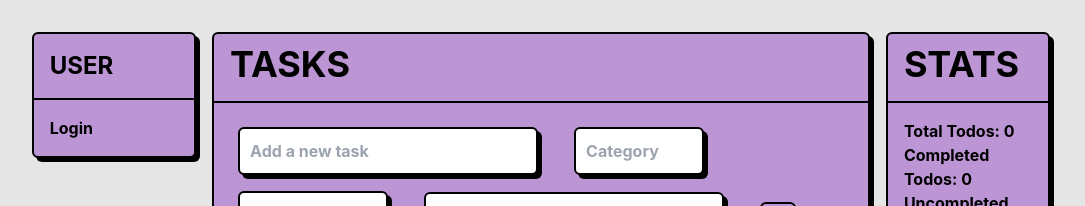
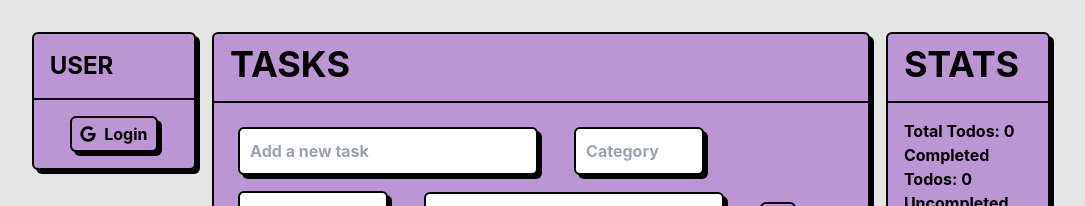
Before and after one commit to ehoffman66/todo, a React (Create React App) app: page / in a window 1280 px wide. Shown: the top 206 px of the page, without its empty margins (91-1176 px from the left). Built offline with nearby package versions, Linux system fonts and the light colour scheme; no server answers.

Commit message:
Refactor login and logout buttons in App.js. Style them with the button compoent and logo for Google

```diff
--- a/src/App.js
+++ b/src/App.js
@@ -12,8 +12,8 @@ import StatsCard from './components/StatsCard';
 import GoalsCard from './components/GoalsCard';
 import { FaListAlt } from 'react-icons/fa';
 import { BrowserRouter as Router, Route, Routes } from 'react-router-dom';
-import { Link } from 'react-router-dom';
 import Avatar from './components/Avatar';
+import { FaGoogle } from 'react-icons/fa';
 
 function App() {
    const [user, setUser] = useState(null);
@@ -393,7 +393,6 @@ function App() {
                <div className="flex flex-col md:flex-row justify-center">
                   <div className="w-full md:w-2/12 md:mr-4 mb-6 md:mb-2">
                      <Card
-                        className="p-4"
                         backgroundColor={cardColor}
                         heading={<span className="text-2xl">USER</span>}
                         paragraph={
@@ -406,10 +405,16 @@ function App() {
                                        <p className="text-lg">{user.lastName}</p>
                                     </div>
                                  </div>
-                                 <button onClick={handleLogout} className="mt-4">Logout</button>
+                                 <Button onClick={handleLogout} className="mt-4" color={cardColor}>
+                                    Logout
+                                 </Button>
                               </div>
                            :
-                              <Link to="http://localhost:3000/auth/google">Login</Link>
+                              <div className="flex justify-center">
+                                 <Button onClick={() => window.location.href="http://localhost:3000/auth/google"} color={cardColor}>
+                                    <FaGoogle className="mr-2" /> Login
+                                 </Button>
+                              </div>
                         }
                      />
                   </div>
```
